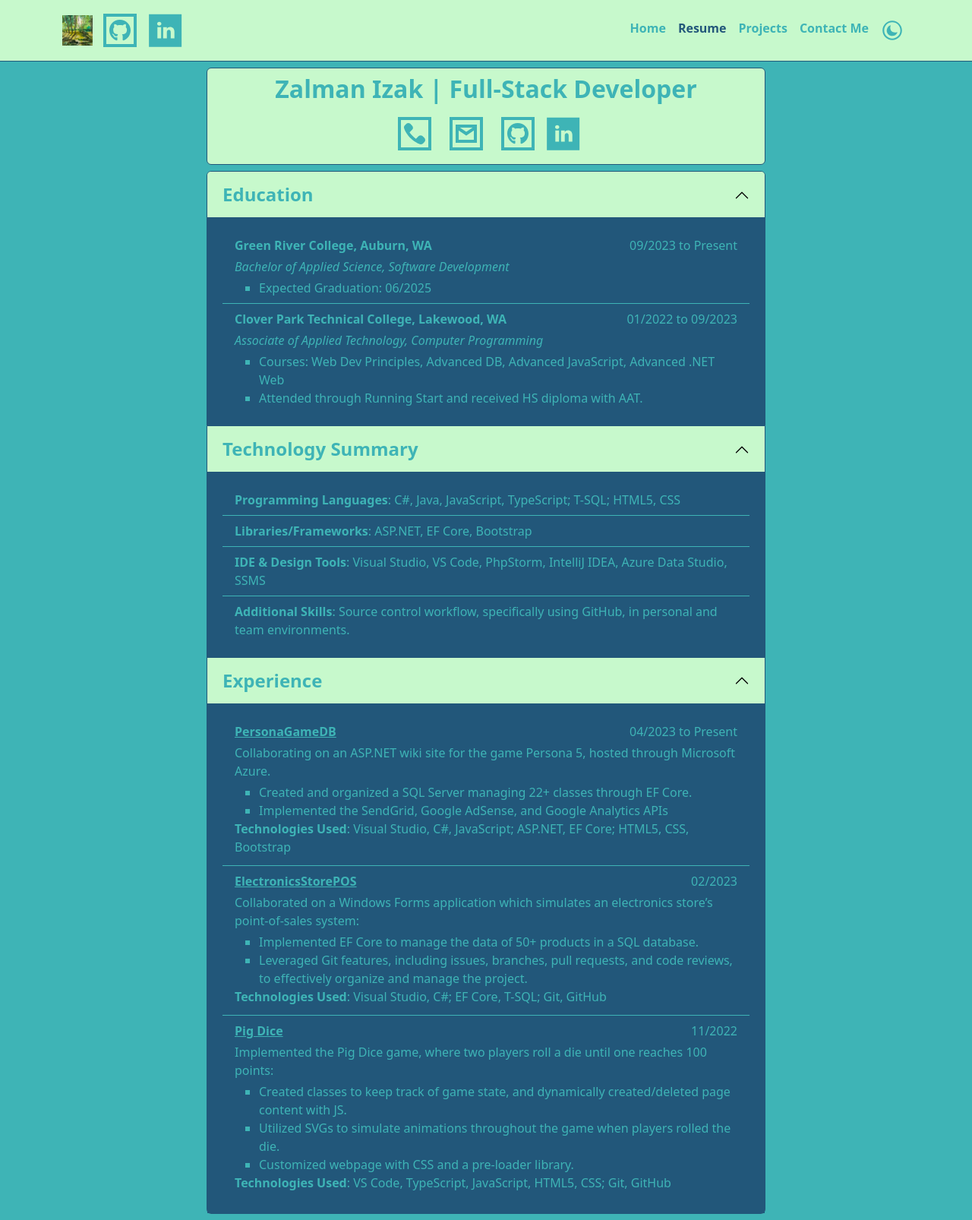
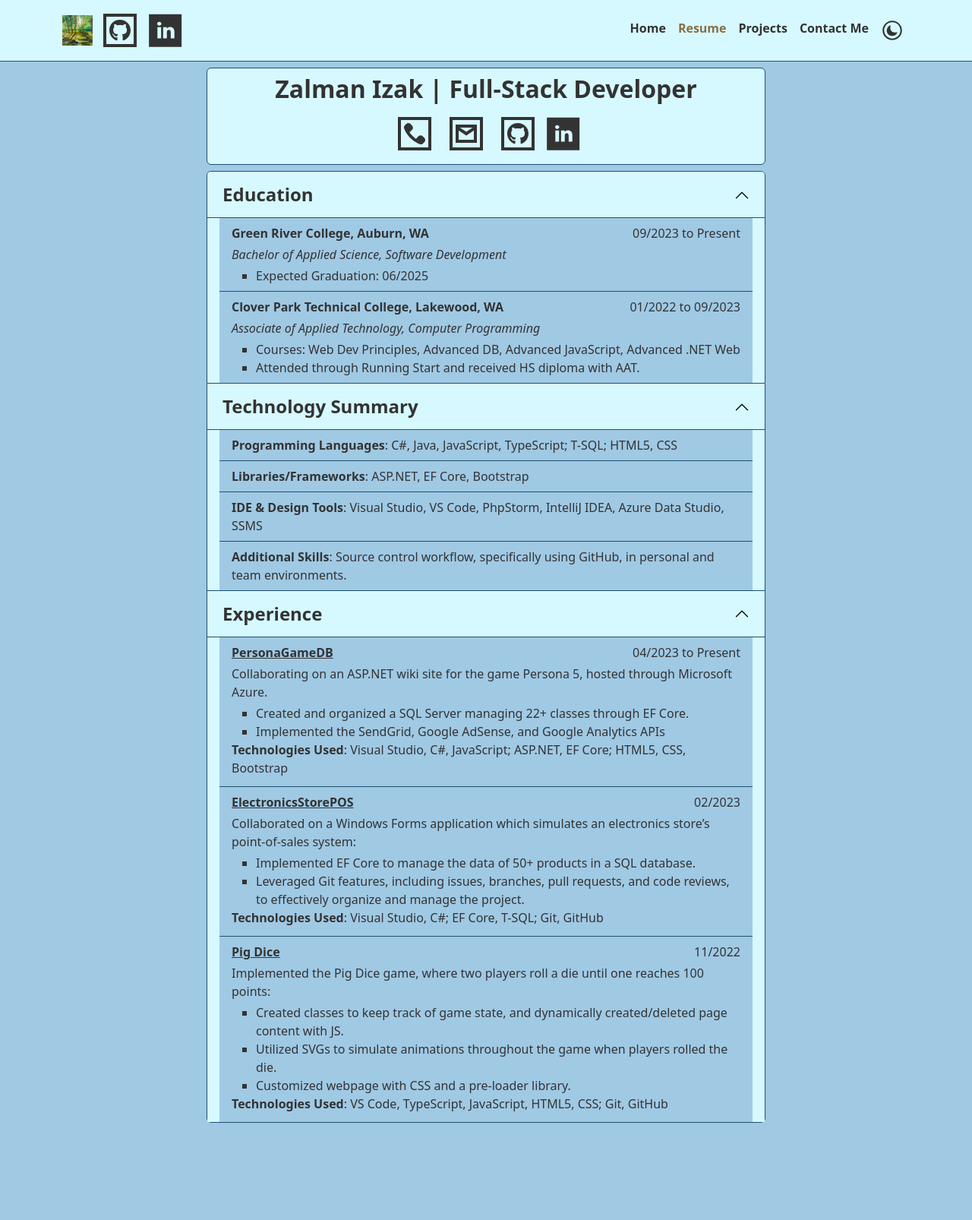
Before and after one commit to theZalmanian/Fall2023-SDEV305-TheZalmanian, a PHP site: page /portfolio/resume.html in a window 1280 px wide. Shown: the whole page at 76% size. After the commit the page ends 1478 px from the top, so only its background shows below. Run offline with PHP 8.4, Linux system fonts and the light colour scheme.

Commit message:
Conducted styling updates to existing pages

```diff
--- a/css/site.css
+++ b/css/site.css
@@ -1,15 +1,16 @@
 :root {
     /* Colors */
-    --primary-color: #3EB4B6;
-    --primary-color-variant: #22577a;
-    --secondary-color: #c7f9cc;
-    --secondary-color-variant: #a1f5a9;
+    --primary-color: #A0C9E4;
+    --primary-color-variant: #1F4F6F;
 
-    --accent-color: #D86F95;
+    --secondary-color: #D6F9FF;
+    --secondary-color-variant: #333333;
+
+    --accent-color: #886E44;
 
     /* Bootstrap overloads */
     --bs-body-bg: var(--secondary-color);
-    --bs-body-color: var(--primary-color);
+    --bs-body-color: var(--secondary-color-variant);
     --bs-border-color: var(--primary-color-variant);
     --bs-border-color-translucent: var(--primary-color-variant);
 
@@ -21,10 +22,13 @@
 }
 
 [data-bs-theme=dark] {
-    --primary-color: #22577a;
-    --primary-color-variant: #3EB4B6;
-    --secondary-color: #a1f5a9;
-    --secondary-color-variant: #c7f9cc;
+    --primary-color: #1F4F6F;
+    --primary-color-variant: #A0C9E4;
+
+    --secondary-color: #333333;
+    --secondary-color-variant: #D6F9FF;
+
+    --accent-color: #A38452;
 }
 
 body {
@@ -33,7 +37,7 @@ body {
 
 a#theme-switcher.nav-link > svg,
 a.icon > svg {
-    fill: var(--primary-color);
+    fill: var(--secondary-color-variant);
     transition: fill var(--transition-time);
 }
 
@@ -56,12 +60,12 @@ nav.navbar {
 }
 
 a.nav-link {
-    color: var(--primary-color);
+    color: var(--secondary-color-variant);
     font-weight: bold;
 }
 
 a.nav-link.active {
-    color: var(--primary-color-variant) !important;
+    color: var(--accent-color) !important;
 }
 
 a.nav-link:hover {
@@ -95,7 +99,7 @@ a.icon > svg {
 button.accordion-button.collapsed,
 button.accordion-button:not(.collapsed) {
     background: var(--secondary-color);
-    color: var(--primary-color);
+    color: var(--secondary-color-variant);
     font-size: 75%;
     font-weight: bold;
 }
@@ -112,7 +116,7 @@ button.accordion-button:hover,
 button.btn:hover,
 a.btn:hover {
     background: var(--accent-color);
-    color: #22577a;
+    color: var(--secondary-color);
 }
 
 button.accordion-button::after,
@@ -121,7 +125,7 @@ button.accordion-button:not(.collapsed)::after {
 }
 
 .list-group-flush > li.list-group-item {
-    --bs-list-group-border-color: var(--primary-color);
+    --bs-list-group-border-color: var(--primary-color-variant);
 }
 
 .list-group-flush > li.list-group-item p {
@@ -136,9 +140,13 @@ li.list-group-item ul li {
     text-decoration: underline;
 }
 
-.accordion-body,
+.accordion-body {
+    background: var(--secondary-color);
+}
+
 li.list-group-item {
-    background: var(--primary-color-variant);
+    background: var(--primary-color);
+    color: var(--secondary-color-variant);
     transition: background var(--transition-time), color var(--transition-time);
 }
 
--- a/portfolio/contact.html
+++ b/portfolio/contact.html
@@ -78,7 +78,7 @@
                             placeholder="" required></textarea>
                         <label for="message">Message*</label>
                     </div>
-                    <button class="btn w-100 py-2 mb-2" id="submit-contact">Submit</button>
+                    <button class="btn w-100 py-2 mb-2 border" id="submit-contact">Submit</button>
                 </form>
             </div>
             <div class="col-md-2 col-lg-3">
--- a/portfolio/resume.html
+++ b/portfolio/resume.html
@@ -65,7 +65,7 @@
                 <div class="container">
                     <div class="row card p-2 text-center" id="personal-info">
                         <h2 class="col-12">
-                            <b>Zalman Izak | Full-Stack Developer</b>
+                            <strong>Zalman Izak | Full-Stack Developer</strong>
                         </h2>
                         <div class="col-12" id="personal-links">
                             <a class="icon" href="tel:2539734358" aria-label="Phone">
@@ -104,12 +104,12 @@
                             </button>
                         </h2>
                         <div id="education" class="accordion-collapse collapse show">
-                            <div class="accordion-body">
-                                <ul class="list-group list-group-flush">
+                            <div class="accordion-body p-0">
+                                <ul class="list-group list-group-flush px-3">
                                     <li class="list-group-item" id="GRC-info">
                                         <div class="row">
                                             <p class="col-6 col-md-8">
-                                                <b>Green River College, Auburn, WA</b>
+                                                <strong>Green River College, Auburn, WA</strong>
                                             </p>
                                             <p class="col-6 col-md-4 text-end">
                                                 09/2023 to Present
@@ -129,7 +129,7 @@
                                     <li class="list-group-item" id="CPTC-info">
                                         <div class="row">
                                             <p class="col-6 col-md-8">
-                                                <b>Clover Park Technical College, Lakewood, WA</b>
+                                                <strong>Clover Park Technical College, Lakewood, WA</strong>
                                             </p>
                                             <p class="col-6 col-md-4 text-end">
                                                 01/2022 to 09/2023
@@ -160,19 +160,19 @@
                             </button>
                         </h2>
                     <div id="skills" class="accordion-collapse collapse">
-                        <div class="accordion-body">
-                            <ul class="list-group list-group-flush">
+                        <div class="accordion-body p-0">
+                            <ul class="list-group list-group-flush px-3">
                                 <li class="list-group-item">
-                                    <b>Programming Languages</b>: C#, Java, JavaScript, TypeScript; T-SQL; HTML5, CSS
+                                    <strong>Programming Languages</strong>: C#, Java, JavaScript, TypeScript; T-SQL; HTML5, CSS
                                 </li>
                                 <li class="list-group-item">
-                                    <b>Libraries/Frameworks</b>: ASP.NET, EF Core, Bootstrap
+                                    <strong>Libraries/Frameworks</strong>: ASP.NET, EF Core, Bootstrap
                                 </li>
                                 <li class="list-group-item">
-                                    <b>IDE & Design Tools</b>: Visual Studio, VS Code, PhpStorm, IntelliJ IDEA, Azure Data Studio, SSMS
+                                    <strong>IDE & Design Tools</strong>: Visual Studio, VS Code, PhpStorm, IntelliJ IDEA, Azure Data Studio, SSMS
                                 </li>
                                 <li class="list-group-item">
-                                    <b>Additional Skills</b>: Source control workflow, specifically using GitHub, in personal and team environments.
+                                    <strong>Additional Skills</strong>: Source control workflow, specifically using GitHub, in personal and team environments.
                                 </li>
                             </ul>
                         </div>
@@ -187,8 +187,8 @@
                             </button>
                         </h2>
                         <div id="experience" class="accordion-collapse collapse">
-                            <div class="accordion-body">
-                                <ul class="list-group list-group-flush">
+                            <div class="accordion-body p-0">
+                                <ul class="list-group list-group-flush px-3">
                                     <li class="list-group-item" id="persona-game-db">
                                         <div class="row">
                                             <div class="col-6 col-md-8">
@@ -211,7 +211,7 @@
                                             </li>
                                         </ul>
                                         <p>
-                                            <b>Technologies Used</b>: Visual Studio, C#, JavaScript; ASP.NET, EF Core; HTML5, CSS, Bootstrap
+                                            <strong>Technologies Used</strong>: Visual Studio, C#, JavaScript; ASP.NET, EF Core; HTML5, CSS, Bootstrap
                                         </p>
                                     </li>
                                     <li class="list-group-item" id="electronics-store-pos">
@@ -237,7 +237,7 @@
                                             </li>
                                         </ul>
                                         <p>
-                                            <b>Technologies Used</b>: Visual Studio, C#; EF Core, T-SQL; Git, GitHub
+                                            <strong>Technologies Used</strong>: Visual Studio, C#; EF Core, T-SQL; Git, GitHub
                                         </p>
                                     </li>
                                     <li class="list-group-item" id="pig-dice">
@@ -266,7 +266,7 @@
                                             </li>
                                         </ul>
                                         <p>
-                                            <b>Technologies Used</b>: VS Code, TypeScript, JavaScript, HTML5, CSS; Git, GitHub
+                                            <strong>Technologies Used</strong>: VS Code, TypeScript, JavaScript, HTML5, CSS; Git, GitHub
                                         </p>
                                     </li>
                                 </ul>
```
Also changed, not shown: portfolio/projects.html (+11 -11 lines).
